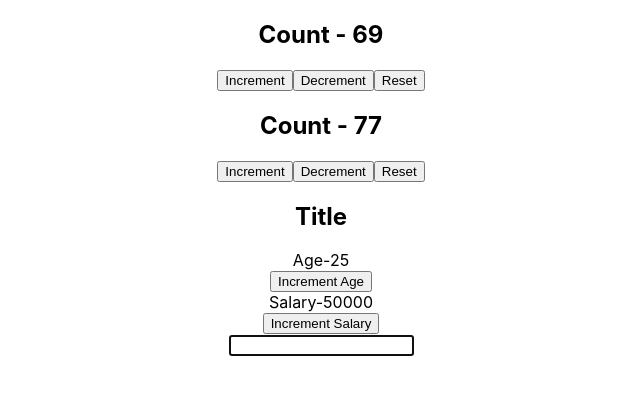
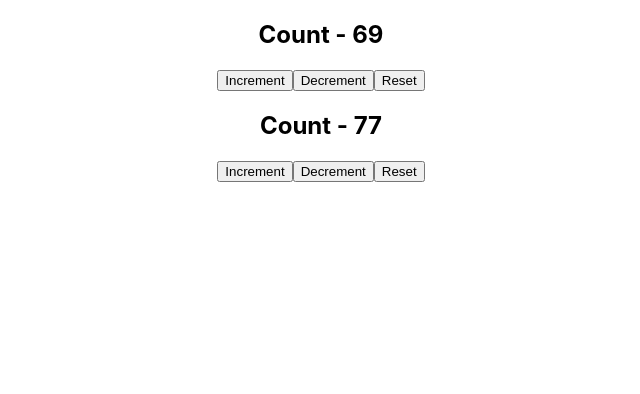
Before and after one commit to gopi4803/react-useCallback, a React (Create React App) app: page / in a window 1280 px wide. Shown: the top 394 px of the page, without its empty margins (319-959 px from the left). Built offline with nearby package versions, Linux system fonts and the light colour scheme.

Commit message:
merge conlfict

```diff
--- a/src/App.js
+++ b/src/App.js
@@ -19,8 +19,8 @@ function App() {
       <DocTitleTwo /> */}
       <CounterOne />
       <CounterTwo />
-      <ParentComponent />
-      <FocusInput />
+      {/* <ParentComponent />
+      <FocusInput /> */}
     </div>
   );
 }
```
